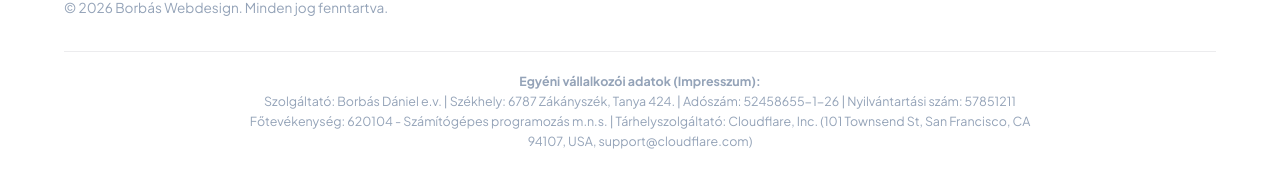
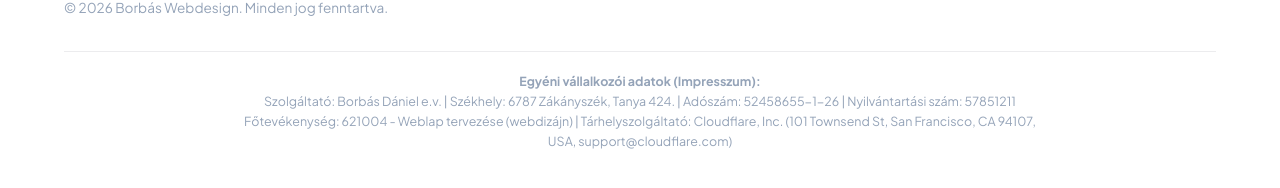
Before and after one commit to denyuel/borbaswebdesign, a React (Vite) app: page / in a window 1280 px wide. Shown: the part 6962-7150 px from the top of the page. Built offline with nearby package versions, Linux system fonts and the light colour scheme; a web font is replaced by a local one.

Commit message:
fix: update primary activity to weblap tervezese webdizajn in footer

```diff
--- a/src/components/Footer.jsx
+++ b/src/components/Footer.jsx
@@ -48,7 +48,7 @@ export default function Footer() {
                     <div style={{ fontSize: '0.78rem', color: 'var(--text-gray-dark)', lineHeight: '1.6', maxWidth: '800px', margin: '0 auto' }}>
                         <strong>Egyéni vállalkozói adatok (Impresszum):</strong><br />
                         Szolgáltató: Borbás Dániel e.v. | Székhely: 6787 Zákányszék, Tanya 424. | Adószám: 52458655-1-26 | Nyilvántartási szám: 57851211<br />
-                        Főtevékenység: 620104 - Számítógépes programozás m.n.s. | Tárhelyszolgáltató: Cloudflare, Inc. (101 Townsend St, San Francisco, CA 94107, USA, support@cloudflare.com)
+                        Főtevékenység: 621004 - Weblap tervezése (webdizájn) | Tárhelyszolgáltató: Cloudflare, Inc. (101 Townsend St, San Francisco, CA 94107, USA, support@cloudflare.com)
                     </div>
                 </div>
             </div>
```
Also changed, not shown: 2 other files (tests, documents, lock files or other folders).
